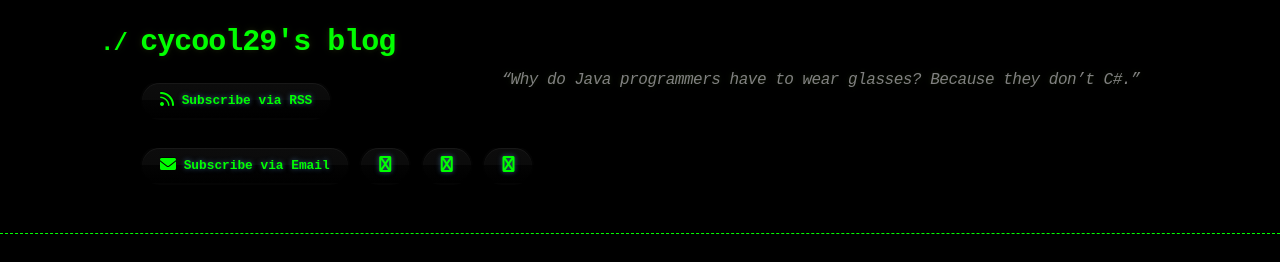
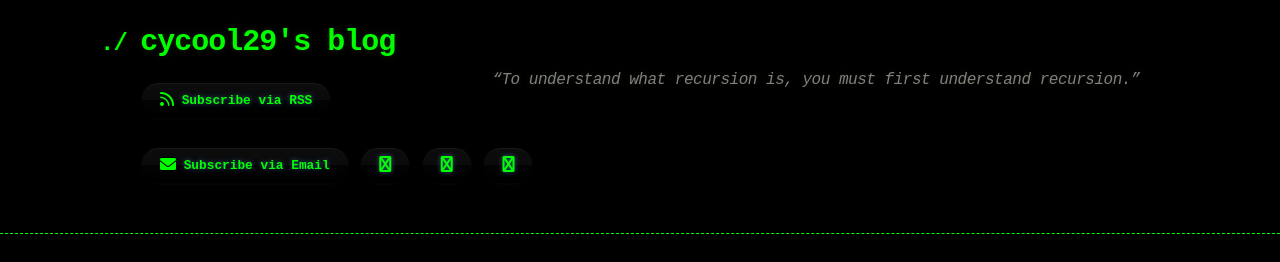
Before and after one commit to cycool29/cycool29.github.io, a Jekyll site: the page built from index.md, in a window 1280 px wide and 900 px high. Shown: the top 262 px of the window. Built offline with Jekyll 4.4.1, drawn with Linux system fonts in a browser that asks for light colours; a style sheet for code colours, icons or effects is not loaded.

Commit message:
Update quotes

```diff
--- a/_config.yml
+++ b/_config.yml
@@ -1,5 +1,5 @@
 title: cycool29's blog
-description: "“Why do Java programmers have to wear glasses? Because they don’t C#.” "
+description: "“To understand what recursion is, you must first understand recursion.” "
 bio: A high school student. Intermediate in Python, Git, Bash. Learning JavaScript. He/Him. "
 author: cycool29
 url: https://cycool29.github.io
```
